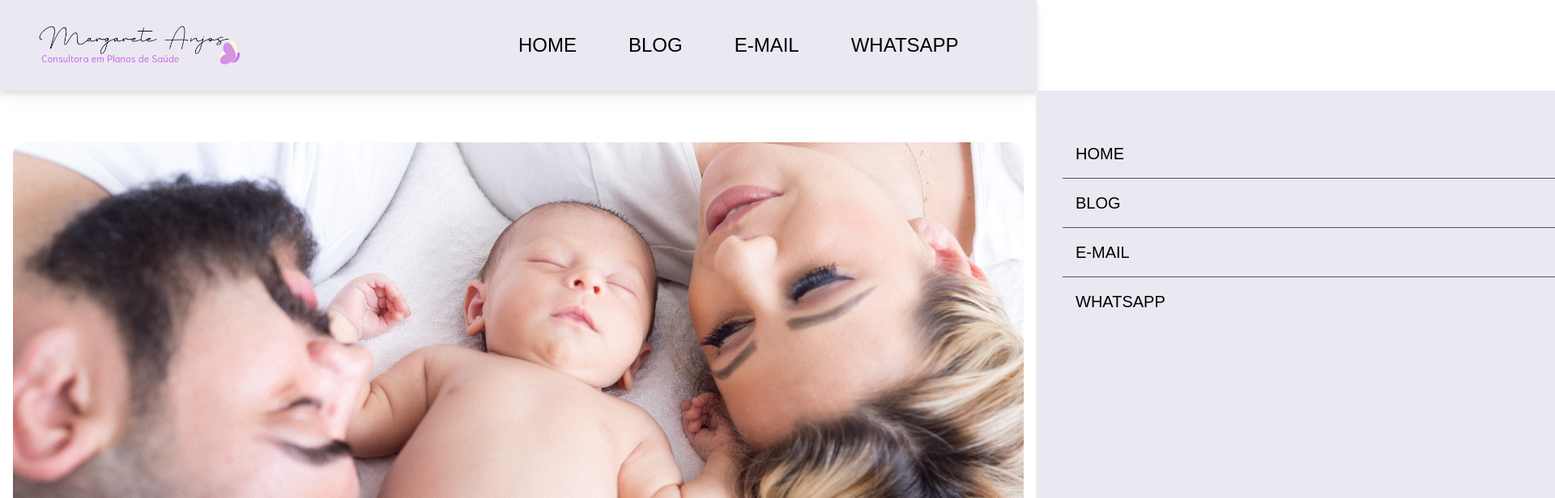
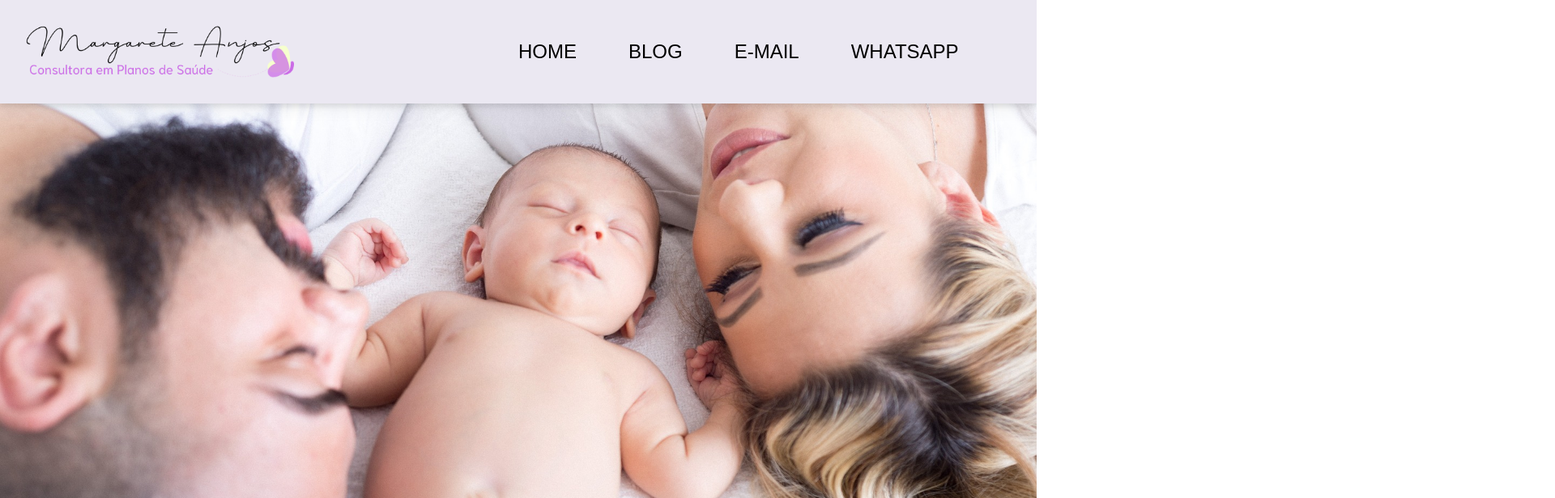
Before and after one commit to ChristianDantasGermano/site-margarete-planos-saude, a React (Vite) app: page / in a window 1280 px wide. Shown: the top 616 px of the page at 81% size, 1920 px wide, since content can reach past the window. Built offline with nearby package versions, Linux system fonts and the light colour scheme; a web font is replaced by a local one.

Commit message:
Melhorias no menu e slider

```diff
--- a/src/components/Navbar/index.tsx
+++ b/src/components/Navbar/index.tsx
@@ -1,16 +1,17 @@
 import { useState } from "react"
 import Logo from "../../assets/images/logo.png"
+import { Link } from "react-router-dom"
 export default function Navbar() {
   const [isMobileMenuOpen, setIsMobileMenuOpen] = useState(false)
 
   const rotas = [
     {
       label: "Home",
-      to: "#",
+      to: "/",
     },
     {
       label: "Blog",
-      to: "#",
+      to: "/blog",
     },
     {
       label: "E-mail",
@@ -24,13 +25,14 @@ export default function Navbar() {
 
   return (
     <>
-      <nav className="bg-base-primary items-center flex lg:grid lg:grid-cols-2 py-5 lg:py-8 lg:justify-center drop-shadow-lg">
+      <nav className="z-50 bg-base-primary items-center flex w-full lg:grid lg:grid-cols-2 py-5
+      lg:py-8 lg:justify-center drop-shadow-lg">
         <div className="flex-grow">
-          <img className="pl-12 max-h-12 lg:max-h-12 lg:max-w-md" src={Logo} />
+          <img className="pl-8 max-h-12 lg:max-h-16 lg:max-w-md" src={Logo} />
         </div>
         <ul className="flex-none hidden lg:flex items-center gap-16 ">
           {rotas.map((rota, index) => (
-            <a key={index} href="#">
+              <Link key={index} to={rota.to}>
               <li
                 className="transition ease-in-out delay-50
                               hover:scale-110 duration-100 font-belleza
@@ -38,7 +40,7 @@ export default function Navbar() {
               >
                 {rota.label}
               </li>
-            </a>
+              </Link>
           ))}
         </ul>
         <section className="flex-none lg:hidden mr-5">
@@ -78,9 +80,9 @@ export default function Navbar() {
         </section>
       </nav>
               <div
-              className={`z-50 absolute flex flex-col shadow-md bg-base-primary h-screen w-full
+              className={`lg:hidden z-50 absolute flex flex-col shadow-md bg-base-primary h-screen w-full
                transform translate-x-full ease-in-out duration-300 ${
-                isMobileMenuOpen ? " translate-x-0 " : " translate-x-full"
+                isMobileMenuOpen ? " translate-x-1 " : " translate-x-full"
               }`}
             >
               <ul className="flex flex-col items-start pl-8 pt-12 divide-y divide-solid divide-neutral-600">
--- a/src/components/Slider/index.tsx
+++ b/src/components/Slider/index.tsx
@@ -36,8 +36,8 @@ export default function Slider() {
     };
 
     return (
-      <div className='max-w-[1400px] lg:h-[780px] h-2/3 w-full m-auto py-16 px-4 relative group'>
-        <img className='w-full h-full rounded-2xl duration-500 object-cover' src={images[currentIndex].src}/>
+      <div className='z-0 w-full lg:h-[620px] h-2/3 m-auto group'>
+        <img className='w-full h-full duration-500 object-cover' src={images[currentIndex].src}/>
         {/* Left Arrow */}
         <div className='hidden group-hover:block absolute top-[50%] -translate-x-0 translate-y-[-50%] left-5 text-2xl rounded-full p-2 bg-black/20 text-white cursor-pointer'>
           <BsChevronCompactLeft onClick={prevSlide} size={30} />
```
